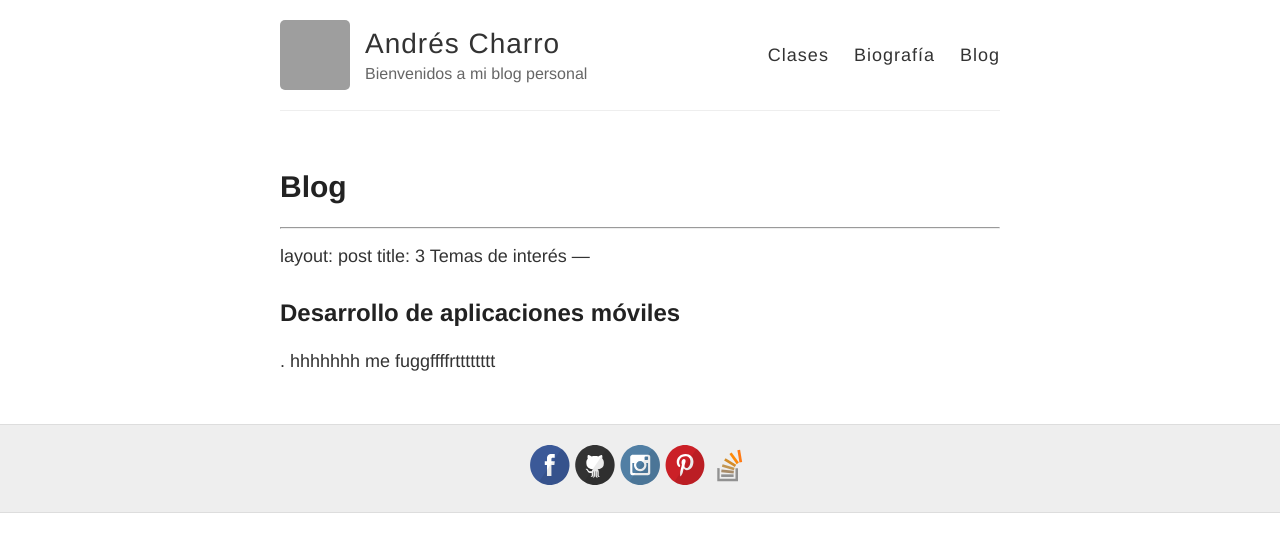
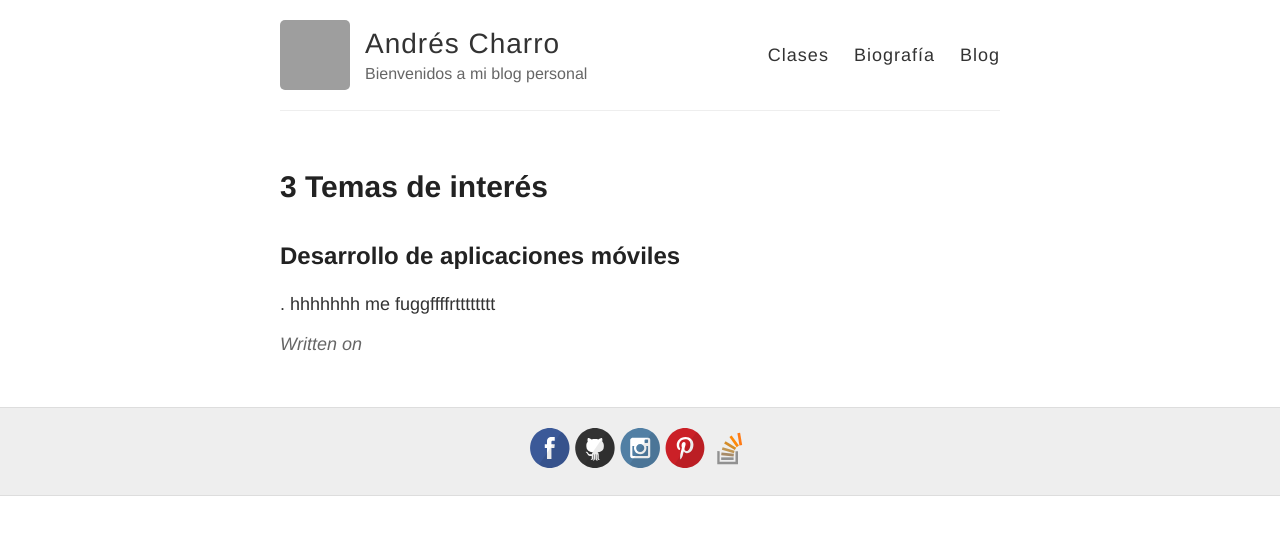
Before and after one commit to andrescharro22/Carlos-F007.github.io, a Jekyll site: the page built from blog.md, in a window 1280 px wide. Shown: the top 552 px of the page. Built offline with Jekyll 4.4.1, drawn with Linux system fonts in a browser that asks for light colours; grey boxes are pictures that could not be loaded.

Commit message:
Update blog.md

```diff
--- a/blog.md
+++ b/blog.md
@@ -1,9 +1,3 @@
----
-layout: page
-title: Blog
-permalink: /blog/
----
-
 ---
 layout: post
 title: 3 Temas de interés
```
